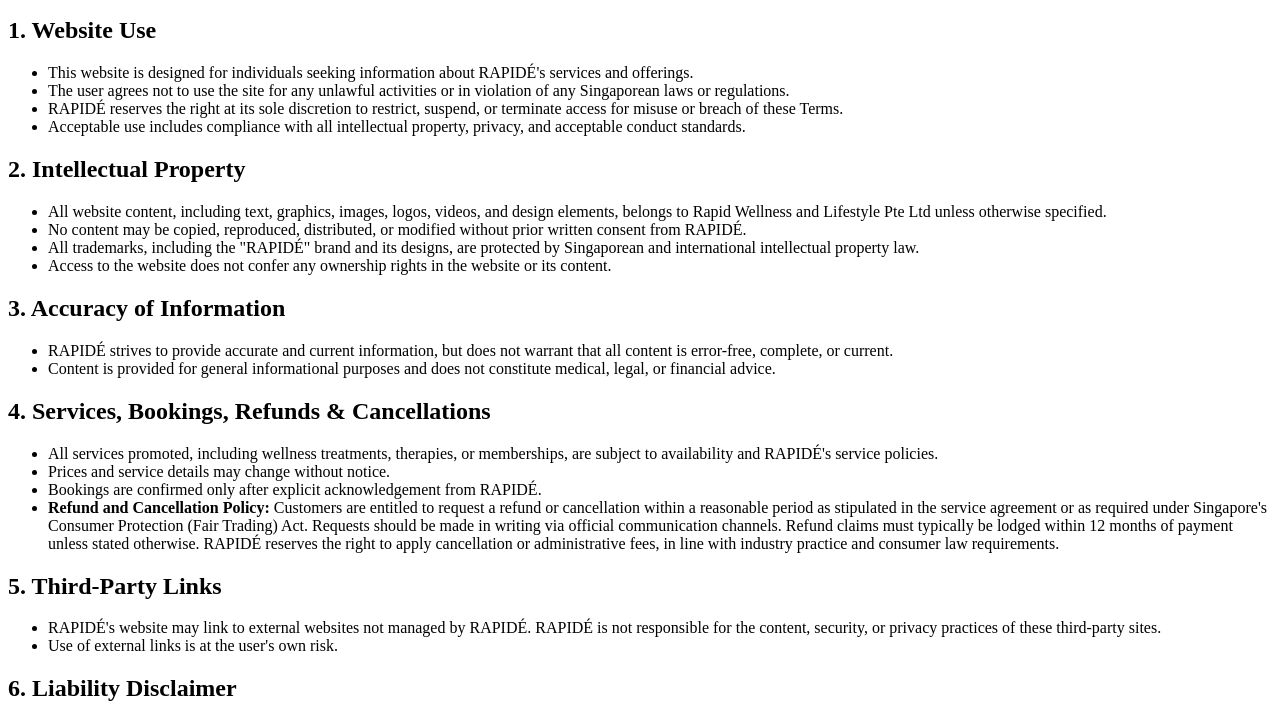
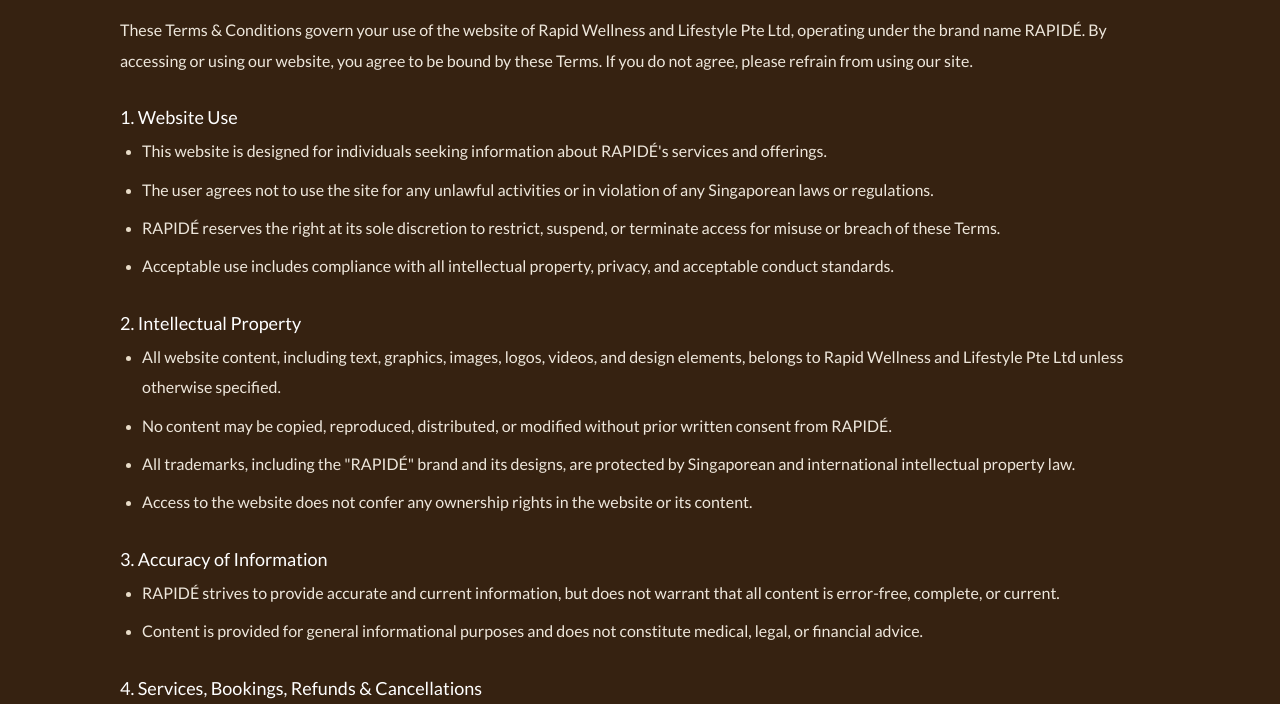
Before and after one commit to Snrwp123/rapide, a plain HTML site: page terms&condtions/terms&condtions.html in a window 1280 px wide. Shown: the part 273-977 px from the top of the page. Drawn offline with Linux system fonts and the light colour scheme.

Commit message:
fix: correct stylesheet link for Terms & Conditions page

```diff
--- a/terms&condtions/terms&condtions.html
+++ b/terms&condtions/terms&condtions.html
@@ -4,7 +4,7 @@
 <head>
     <meta charset="UTF-8">
     <meta name="viewport" content="width=device-width, initial-scale=1.0">
-    <link rel="stylesheet" href="terms&codtions.css">
+    <link rel="stylesheet" href="terms&condtions.css">
     <link rel="stylesheet" href="../layout/layout.css">
     <link rel="stylesheet" href="https://cdnjs.cloudflare.com/ajax/libs/font-awesome/7.0.1/css/all.min.css"
         integrity="sha512-2SwdPD6INVrV/lHTZbO2nodKhrnDdJK9/kg2XD1r9uGqPo1cUbujc+IYdlYdEErWNu69gVcYgdxlmVmzTWnetw=="
```
